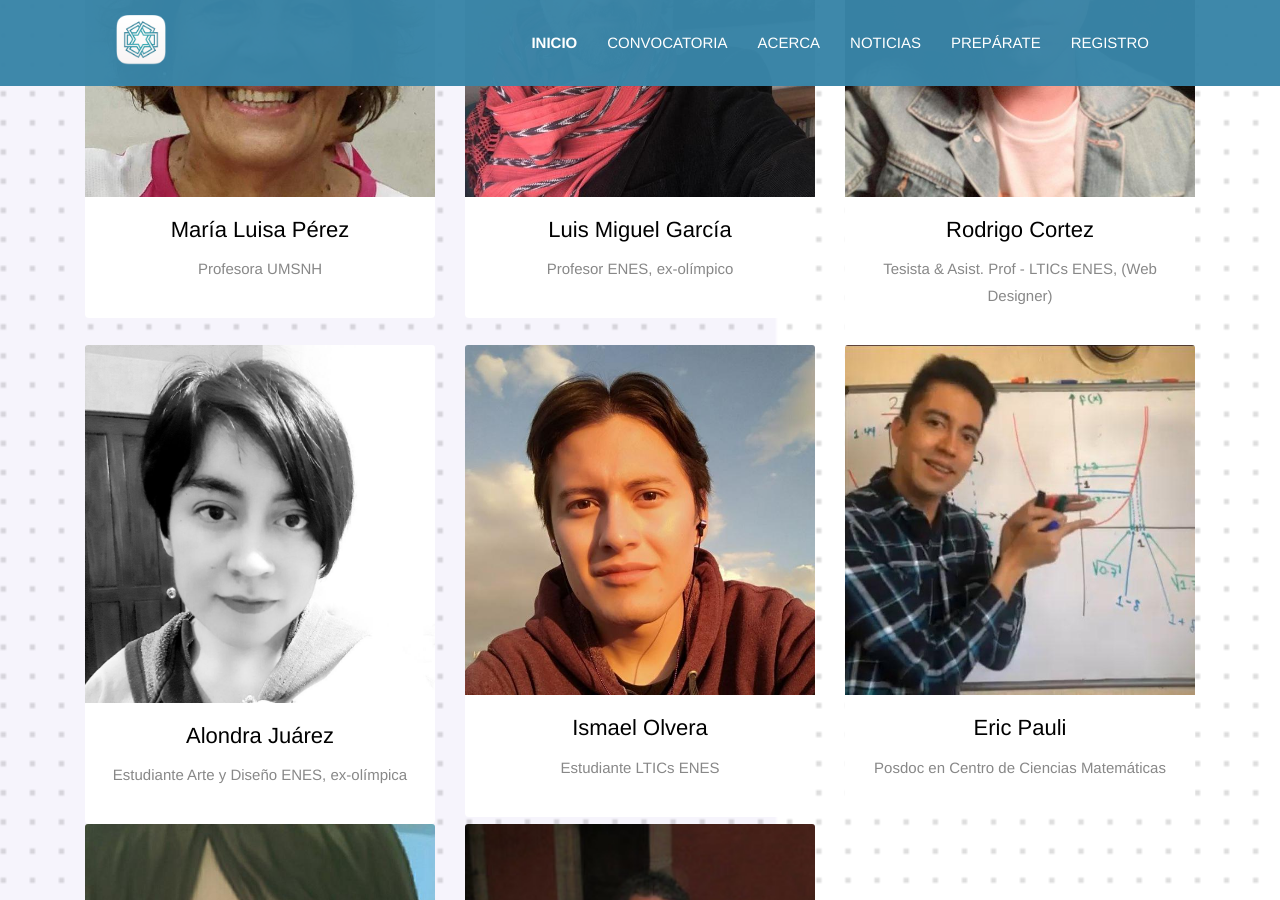
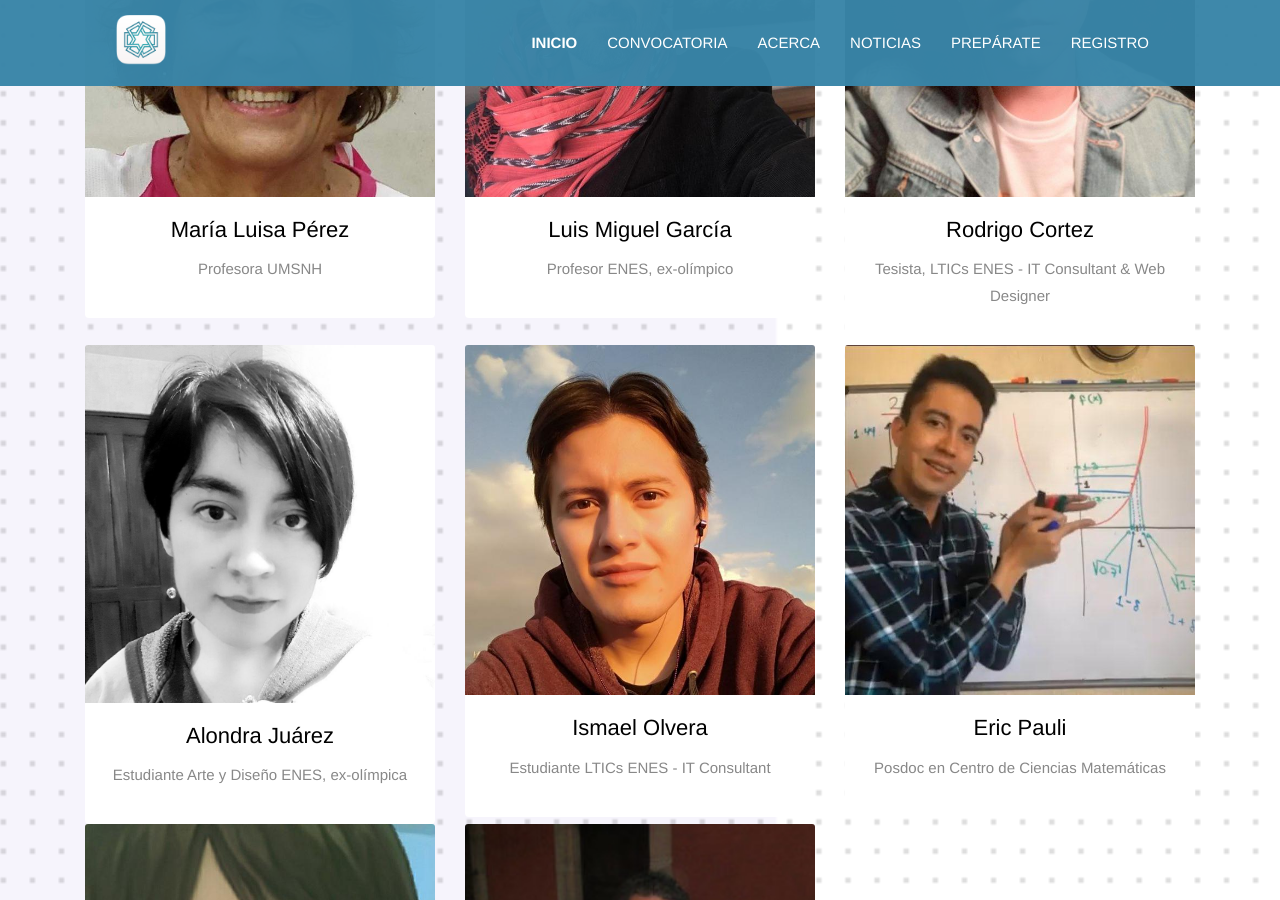
Before and after one commit to OlimpiadaMatematicasMichoacan/WOMM, a Jekyll site: the page built from _pages/acerca.html, in a window 1280 px wide and 900 px high, scrolled down 2446 px. Built offline with Jekyll 4.4.1, drawn with Linux system fonts in a browser that asks for light colours.

Commit message:
Update settings.yml

```diff
--- a/_data/settings.yml
+++ b/_data/settings.yml
@@ -96,7 +96,7 @@ team:
 
   - title : "Rodrigo Cortez"
     image : "assets/images/team/rodrigo.jpg"
-    designation : "Tesista & Asist. Prof - LTICs ENES, (Web Designer)"
+    designation : "Tesista, LTICs ENES - IT Consultant & Web Designer"
 
   - title : "Alondra Juárez"
     image : "assets/images/team/alondra.jpg"
@@ -104,7 +104,7 @@ team:
 
   - title : "Ismael Olvera"
     image : "assets/images/team/ismael.jpg"
-    designation : "Estudiante LTICs ENES"
+    designation : "Estudiante LTICs ENES - IT Consultant"
 
 
   - title : "Eric Pauli"
```
